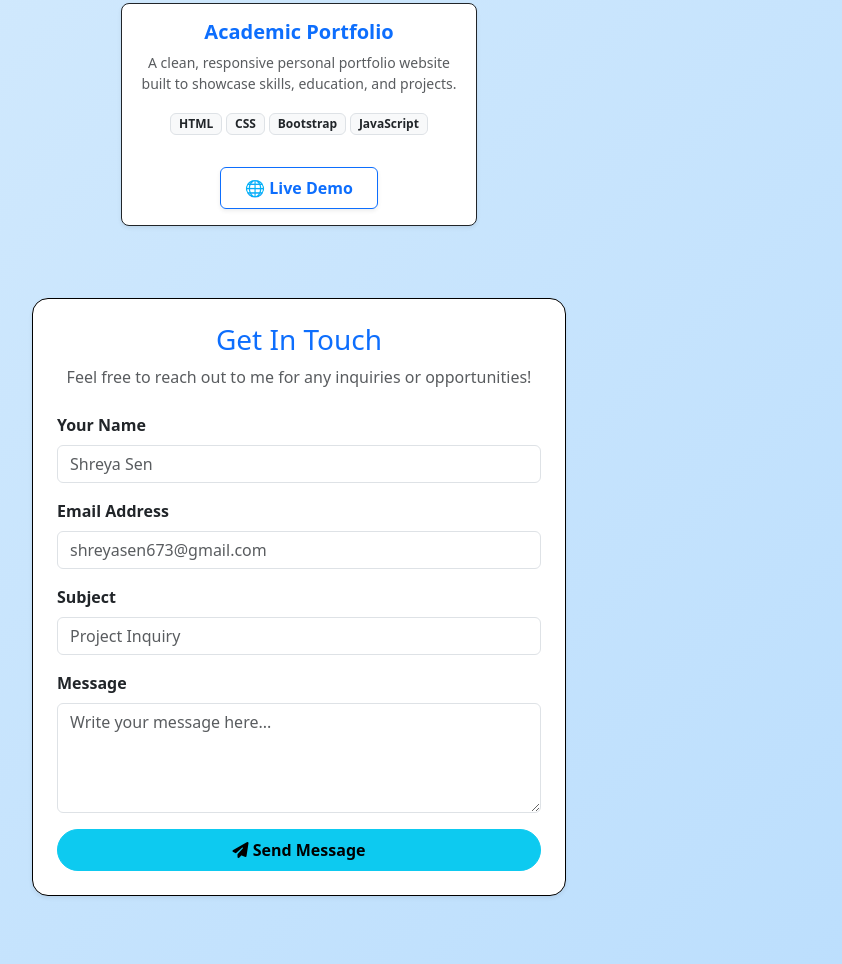
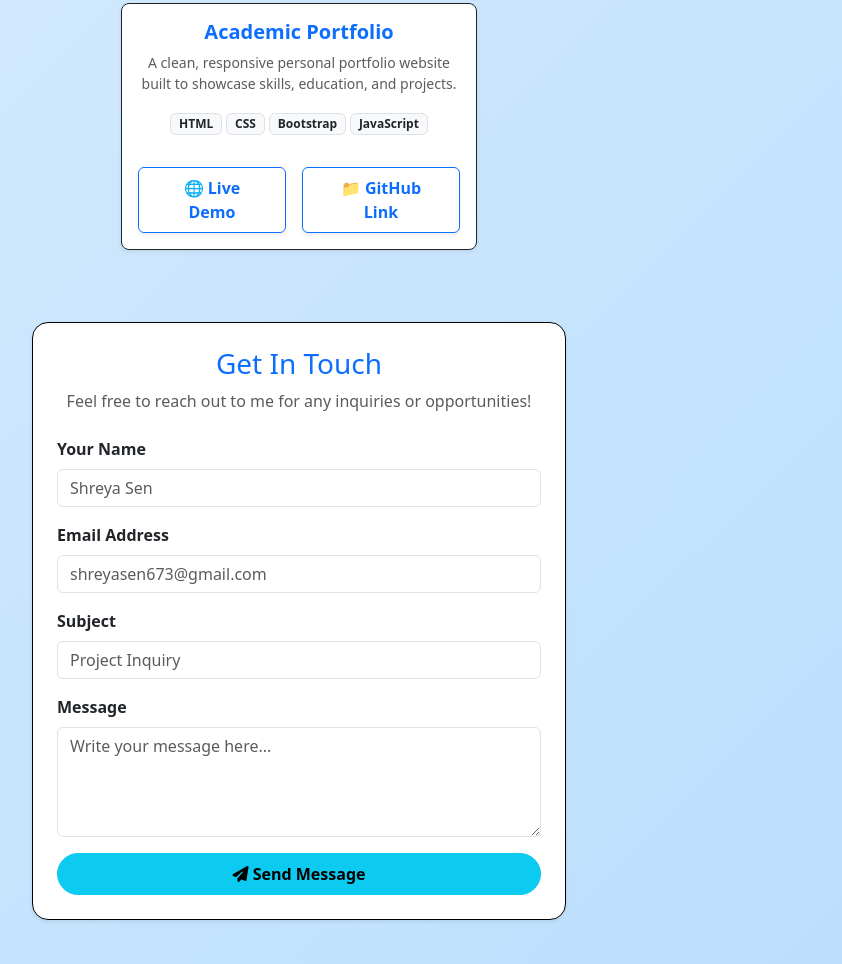
Before and after one commit to shreyasen673-lgtm/my-new-portfolio, a plain HTML site: page index.html in a window 1280 px wide. Shown: the part 1482-2446 px from the top of the page, without its empty margins (341-1183 px from the left). Drawn offline with nearby package versions, Linux system fonts and the light colour scheme.

Commit message:
Add files via upload

```diff
--- a/index.html
+++ b/index.html
@@ -234,10 +234,13 @@
                           <span class="badge bg-light text-dark border">JavaScript</span>
                     </div>
                     <div class="d-flex justify-content-center gap-2 mt-3">
-   <div class="d-flex justify-content-center mt-3">
+   <div class="d-flex justify-content-center gap-3 mt-3">
     <a href="index.html" class="btn btn-outline-primary fw-bold px-4 py-2 shadow-sm d-inline-flex align-items-center">
         🌐 Live Demo
                  </a>
+                 <a href="https://github.com/shreyasen673-lgtm/my-new-portfolio" target="_blank" class="btn btn-outline-primary fw-bold px-4 py-2 shadow-sm d-inline-flex align-items-center gap-1">
+    📁 GitHub Link
+  </a>
                </div>
             </div>
          </div>
```
